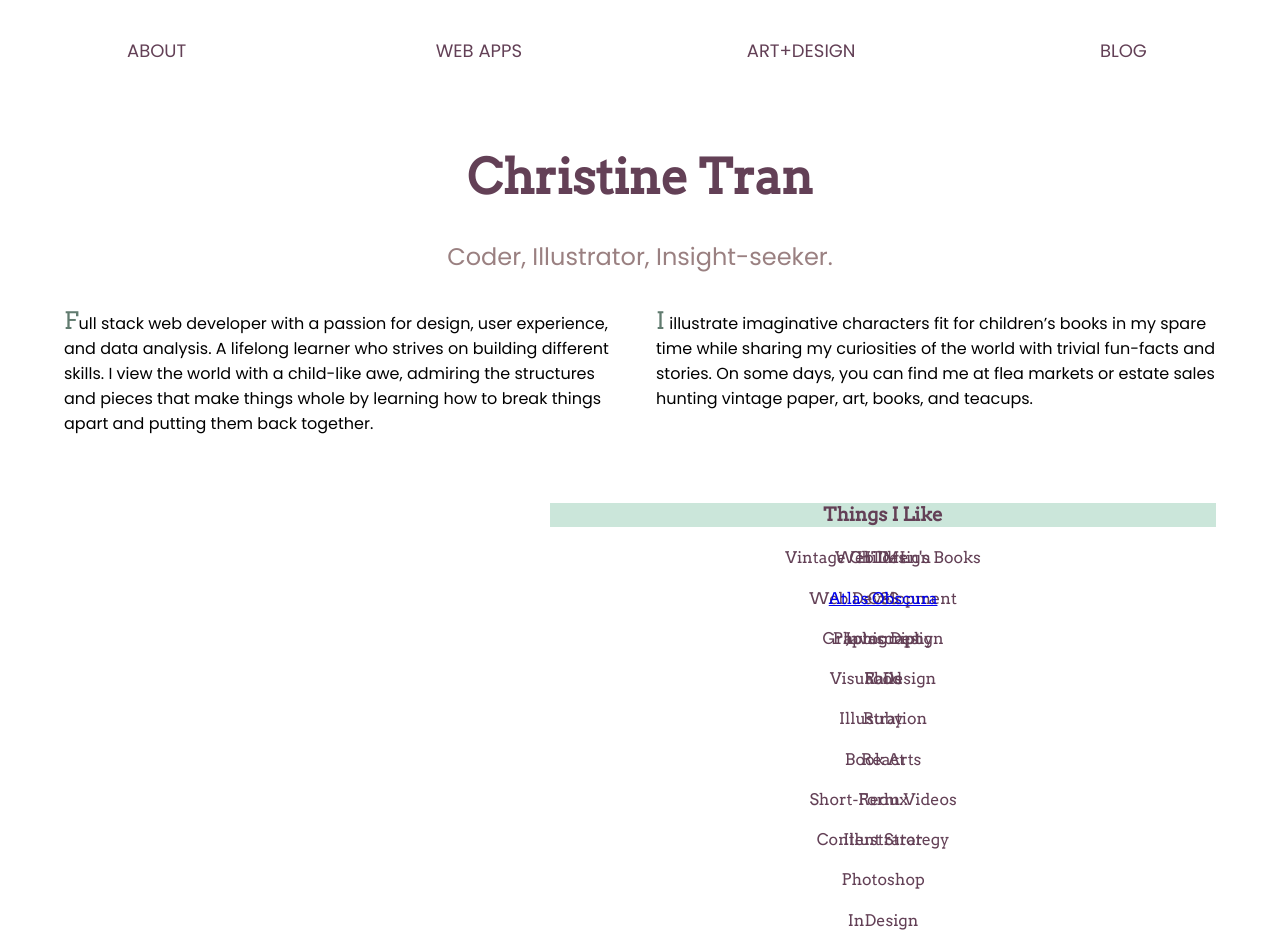
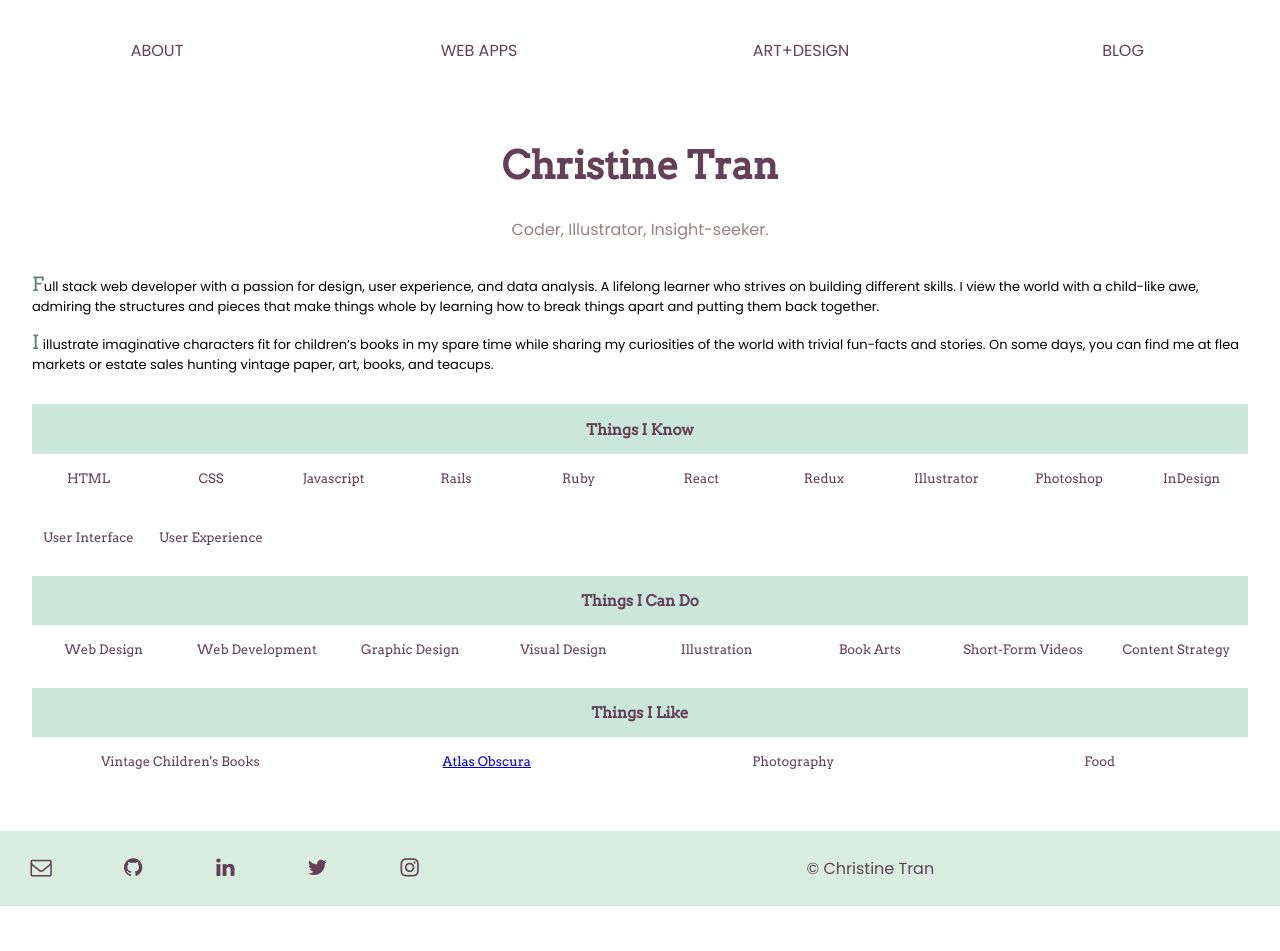
Before and after one commit to christinetran825/tofukid-website, a React (Create React App) app: page / in a window 1280 px wide. Shown: the top 951 px of the page. After the commit the page ends 919 px from the top, so only its background shows below. Built offline with nearby package versions, Linux system fonts and the light colour scheme.

Commit message:
refactored standard code

```diff
--- a/src/App.css
+++ b/src/App.css
@@ -78,9 +78,7 @@ nav a {
 footer {
   grid-area: ft;
   display: grid;
-  grid-template-columns: repeat(auto-fit, minmax(18.75em, 1fr));
   text-align: center;
-  align-self: center;
   color: var(--header-txt-color);
   left: 0;
   bottom: 0;
@@ -88,14 +86,10 @@ footer {
   background: rgb(179, 221, 195, 0.5);
 }
 
-.copyright {
-  grid-column: 1 / -1;
-}
-
 .socials {
   display: grid;
   grid-gap: 0.625em;
-  grid-template-columns: repeat(auto-fit, minmax(3.75em, 1fr));
+  grid-template-columns: repeat(auto-fit, minmax(4em, 1fr));
   list-style: none;
   padding: 0;
   align-items: center;
@@ -103,6 +97,10 @@ footer {
 
 .socials i {
   color: var(--header-txt-color);
+}
+
+.copyright {
+  grid-column: 1 / -1;
 }
 
 /************* Hero! *************/
@@ -126,8 +124,13 @@ footer {
   font-size: larger;
 }
 
+.cover-title span {
+  font-size: medium;
+}
+
 .blurb {
   grid-area: blurb;
+  font-size: small;
 }
 
 span {
@@ -138,30 +141,51 @@ span {
 /************* Skills! *************/
 .experiences {
   display: grid;
-  grid-gap: 1.25em;
+  grid-gap: 1.5em;
   grid-template-areas:
-    "skills-1"
-    "skills-2"
-    "skills-3";
+    "experience";
   grid-area: the-experiences;
 }
 
 .experience {
   display: grid;
   grid-gap: 1em;
-  grid-template-columns: repeat(auto-fit, minmax(6.25em, 1fr));
-  text-align: center;
+  grid-template-areas:
+    "skills-1"
+    "skills-2"
+    "skills-3";
 }
 
 .experience .title {
   grid-column: 1 / -1;
   background-color: var(--txt-background-color);
+  text-align: center;
 }
 
 .experience h4 {
   font-weight: lighter;
   align-self: center;
-  justify-self: center;
+}
+
+.skills {
+  display: grid;
+  grid-gap: 0.75em;
+  grid-template-columns: repeat(auto-fit, minmax(8em, 1fr));
+  text-align: center;
+}
+
+.know, .do, .like {
+  display: grid;
+}
+
+.know {
+  grid-area: skills-1;
+}
+.do {
+  grid-area: skills-2;
+}
+.like {
+  grid-area: skills-3;
 }
 
 /************* Shared Pages *************/
@@ -173,6 +197,10 @@ span {
     "heading"
     "blurb"
     "projects";
+}
+
+.page h1 {
+  grid-area: heading;
 }
 
 .page-work {
@@ -200,6 +228,29 @@ span {
   grid-gap: 1em;
 }
 
+.illustrations {
+  grid-template-areas:
+    "illustration-1"
+    "illustration-2"
+    "illustration-3";
+}
+
+.brands {
+  grid-template-areas:
+    "brand-1"
+    "brand-2"
+    "brand-3";
+}
+
+.books {
+  grid-template-areas:
+    "book-1"
+    "book-2"
+    "book-3"
+    "book-4"
+    "book-5";
+}
+
 .illustration h3,
 .book h3,
 .brand h3 {
@@ -210,7 +261,7 @@ span {
 p.notes {
   color: var(--strong-txt-color);
   font-style: italic;
-  font-size: 0.75em;
+  font-size: 0.8em;
 }
 
 /************* Web Development! *************/
@@ -225,7 +276,7 @@ p.notes {
 
 .webapp {
   display: grid;
-  grid-gap: 0.5em;
+  grid-gap: 1em;
   grid-template-areas:
     "title"
     "details";
@@ -236,20 +287,19 @@ p.notes {
   grid-template-areas:
     "project-name links";
   border-bottom: 0.20em solid var(--background-color);
+  grid-area: title;
+  text-align: left;
+  font-size: large;
 }
 
 .webapp .project-name {
   grid-area: project-name;
 }
 
-.webapp .project-name h3 {
-  text-align: left;
-  font-size: x-large;
-}
-
 .webapp .links {
   display: grid;
-  grid-template-columns: repeat(auto-fit, minmax(4em, 1fr));
+  grid-template-columns: repeat(auto-fit, minmax(3em, 1fr));
+  font-size: medium;
   grid-area: links;
 }
 
@@ -280,31 +330,52 @@ p.notes {
   width: 100%;
 }
 
-.unique img:nth-child(1)  {
-  grid-column: 1 / 3;
-}
-.unique img:nth-child(2)  {
-  grid-column: 1 / 3;
+.brand:nth-child(1) img, .brand:nth-child(2) img {
+  width: 60%;
 }
 
+.brand:nth-child(1) .images, .brand:nth-child(2) .images {
+  grid-template-columns: repeat(auto-fit, minmax(12em, 1fr));
+  justify-items: center;
+}
+
+
 /****************** Queries ******************/
-@media (min-width: 360px) {
+
+@media (min-width: 640px) {
   body {
-    font-size: smaller;
-  }
-
-  nav {
-    grid-template-columns: repeat(auto-fit, minmax(6em, 1fr));
+    font-size: medium;
   }
 
   .socials {
-    grid-template-columns: repeat(auto-fit, minmax(4em, 1fr));
+    grid-template-columns: repeat(auto-fit, minmax(5em, 1fr));
   }
+
+  .copyright {
+    grid-column: 6 / -1;
+  }
+
+  .cover-title {
+    text-align: center;
+  }
+
+  .experience {
+    font-size: small;
+  }
+
+  .like .skills {
+    grid-template-columns: repeat(auto-fit, minmax(10em, 1fr));
+  }
+
+  .page h1 {
+    text-align: center;
+  }
+
+
 }
 
-
 @media (max-width: 768px) {
-  body {
+  /* body {
     font-size: medium;
   }
 
@@ -320,10 +391,6 @@ p.notes {
   footer {
     font-size: large;
     grid-template-columns: repeat(auto-fit, minmax(30em, 1fr));
-  }
-
-  .copyright {
-    grid-column: 1 / -1;
   }
 
   .socials {
@@ -348,29 +415,13 @@ p.notes {
   }
 
   .experiences {
-    display: grid;
-    grid-gap: 1.25em;
-    grid-template-columns: repeat(auto-fit, minmax(10em, 1fr));
-    grid-template-areas:
-      "skills-1 skills-1 skills-1"
-      "skills-2 skills-2 skills-3";
-    align-content: center;
+    grid-gap: 2em;
+    grid-template-columns: repeat(auto-fit, minmax(20em, 1fr));
   }
 
-  .know {
-    grid-column: 1/-1;
-    grid-row: 1/2;
-    grid-area: skills-1;
-  }
-  .do {
-    grid-column: 1/3;
-    grid-row: 2/-1;
-    grid-area: skills-2;
-  }
-  .like {
-    grid-column: 3/-1;
-    grid-row: 2/-1;
-    grid-area: skills-3;
+  .experience {
+    grid-gap: 1em;
+    grid-template-columns: repeat(auto-fit, minmax(8em, 1fr));
   }
 
   .page {
@@ -408,18 +459,10 @@ p.notes {
   }
 
   .webapp .title {
-    display: grid;
-    grid-template-areas:
-      "project-name links";
-  }
-
-  .webapp .project-name h3 {
-    font-size: xx-large;
+    font-size: x-large;
   }
 
   .webapp .links {
-    display: grid;
-    grid-template-columns: repeat(auto-fit, minmax(6em, 1fr));
     font-size: x-large;
   }
 
@@ -435,292 +478,5 @@ p.notes {
 
   .unique {
     width: 40%;
-  }
+  } */
 }
-
-/****************** LAPTOPS ******************/
-
-@media (min-width: 1024px) {
-  body {
-    font-size: medium;
-  }
-
-  .container {
-    padding: 0 4em 4em 4em;
-  }
-
-  nav {
-    grid-template-columns: repeat(auto-fit, minmax(10em, 1fr));
-    font-size: large;
-  }
-
-  footer {
-    font-size: larger;
-    grid-template-columns: repeat(auto-fit, minmax(30em, 1fr));
-  }
-
-  .copyright {
-    grid-column: 1 / -1;
-  }
-
-  .socials {
-    grid-gap: 1em;
-    grid-template-columns: repeat(auto-fit, minmax(9em, 1fr));
-  }
-
-  .cover-title {
-    font-size: x-large;
-    text-align: center;
-  }
-
-  .about .blurb {
-    display: grid;
-    grid-gap: 2em;
-    grid-template-columns: repeat(auto-fit, minmax(15em, 1fr));
-  }
-
-  .experiences {
-    display: grid;
-    grid-gap: 1.25em;
-    grid-template-columns: repeat(auto-fit, minmax(10em, 1fr));
-    grid-template-areas:
-      "skills-1 skills-1 skills-1"
-      "skills-2 skills-2 skills-3";
-    align-content: center;
-  }
-
-  .know {
-    grid-column: 1/-1;
-    grid-row: 1/2;
-    grid-area: skills-1;
-  }
-  .do {
-    grid-column: 1/3;
-    grid-row: 2/-1;
-    grid-area: skills-2;
-  }
-  .like {
-    grid-column: 3/-1;
-    grid-row: 2/-1;
-    grid-area: skills-3;
-  }
-
-  .page {
-    font-size: larger;
-  }
-
-  .page h1 {
-    text-align: center;
-    font-size: 250%;
-  }
-
-  .page-work {
-    grid-area: projects;
-    font-size: medium;
-  }
-
-  .page-work-header h2 {
-    font-size: xx-large;
-  }
-
-  .illustrations,
-  .books,
-  .brands {
-    font-size: medium;
-  }
-
-  .illustration h3,
-  .book h3,
-  .brand h3 {
-    padding: 0.75em;
-  }
-
-  p.notes {
-    font-size: medium;
-  }
-
-  .webapp .project-name h3 {
-    font-size: 250%;
-  }
-
-  .webapp .links {
-    display: grid;
-    grid-template-columns: repeat(auto-fit, minmax(6em, 1fr));
-    font-size: xx-large;
-  }
-
-  .illustrations {
-    grid-template-columns: repeat(auto-fit, minmax(14em, 1fr));
-  }
-
-  .brands {
-    grid-template-columns: repeat(auto-fit, minmax(14em, 1fr));
-    grid-template-areas: "brand-1 brand-2 brand-3";
-  }
-
-  .images {
-    grid-gap: 0.5em;
-  }
-
-  .images img {
-    width: 100%;
-  }
-
-  .unique {
-    width: 80%;
-  }
-}
-
-
-
-
-
-/***** *****/
-/*
-@media (min-width: 1440px) {
-  body {
-    font-size: 1em;
-  }
-
-  .wrapper {
-    display: grid;
-    grid-template-columns: repeat(4, 1fr);
-    grid-auto-rows: minmax(6.25em, auto);
-    grid-template-areas:
-      "hd   hd   hd   hd"
-      "main main main main"
-      "ft   ft   ft   ft";
-  }
-
-  .socials {
-    padding: 0 10em;
-  }
-
-  .container {
-    padding: 0 6.25em;
-  }
-
-  .copyright {
-    grid-column: 7 / -1;
-  }
-
-  p.notes {
-    font-size: 0.8125em;
-  }
-
-  .experience {
-    display: grid;
-    grid-gap: 0.625em;
-    grid-template-columns: repeat(auto-fit, minmax(9.375em, 1fr));
-    align-items: center;
-    text-align: center;
-  }
-
-  .illustrations,
-  .books,
-  .brands {
-    grid-template-columns: repeat(auto-fit, minmax(28.75em, 1fr));
-  }
-
-  .illustration,
-  .book,
-  .brand {
-    display: grid;
-    grid-gap: 1.25em;
-    grid-template-columns: repeat(4, minmax(6.25em, 1fr));
-  }
-
-  .illustration .title,
-  .brand .title {
-    align-self: center;
-  }
-
-  .illustration .images,
-  .brand .images,
-  .book .images {
-    grid-template-columns: repeat(auto-fit, minmax(6.25em, 1fr));
-  }
-
-}
-
-/************************ DESKTOP *************************/
-/*
-@media (min-width: 1920px) {
-  body {
-    font-size: 2em;
-  }
-
-  .wrapper {
-    display: grid;
-    grid-template-columns: repeat(3, 1fr);
-    grid-auto-rows: minmax(6.25em, auto);
-    grid-template-areas:
-      "hd   hd   hd"
-      "main main main"
-      "ft   ft   ft";
-  }
-
-  .socials {
-    padding: 0 8em;
-  }
-
-  .socials {
-    grid-gap: 8em;
-  }
-
-  .container {
-    padding: 0 6em;
-  }
-
-  .blurb p:first-child:first-letter {
-    font-size: 2em;
-  }
-
-  .blurb {
-    display: grid;
-    grid-gap: 3em;
-    grid-template-columns: repeat(auto-fit, minmax(10em, 1fr));
-  }
-
-  .experiences {
-    display: grid;
-    grid-template-columns: repeat(auto-fit, minmax(30em, 1fr));
-    align-items: center;
-  }
-
-  .page h1 {
-    font-size: 2em;
-  }
-
-  .illustrations,
-  .books,
-  .brands {
-    grid-gap: 2em;
-    grid-template-columns: repeat(auto-fit, minmax(50em, 1fr));
-  }
-
-  .illustrations h1,
-  .books h1,
-  .brands h1 {
-    grid-column: 1 / -1;
-    font-size: 2.5em;
-  }
-
-  .illustration .title,
-  .book .title,
-  .brand .title {
-    grid-column: 1 / -1;
-    font-size: 1em;
-  }
-
-  .illustration .details,
-  .book .details,
-  .brand .details {
-    grid-column: 1 / -1;
-  }
-
-  .brand .images {
-    grid-column: 1 / -1;
-  }
-
-} */
```
